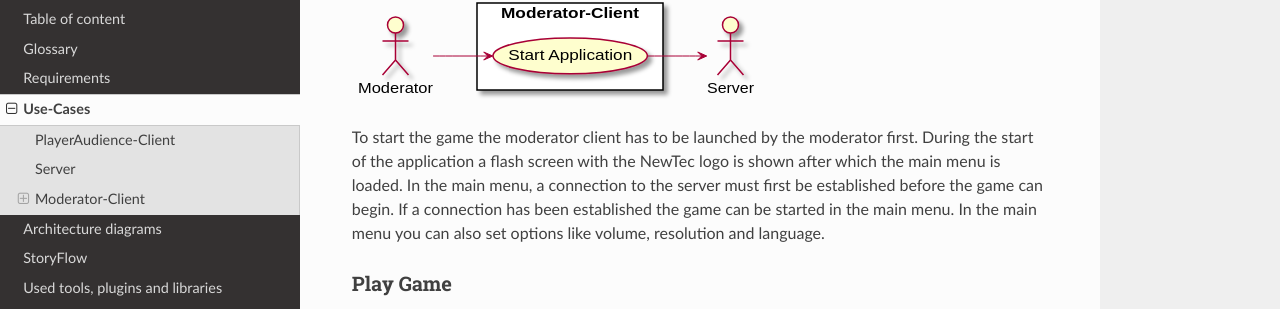
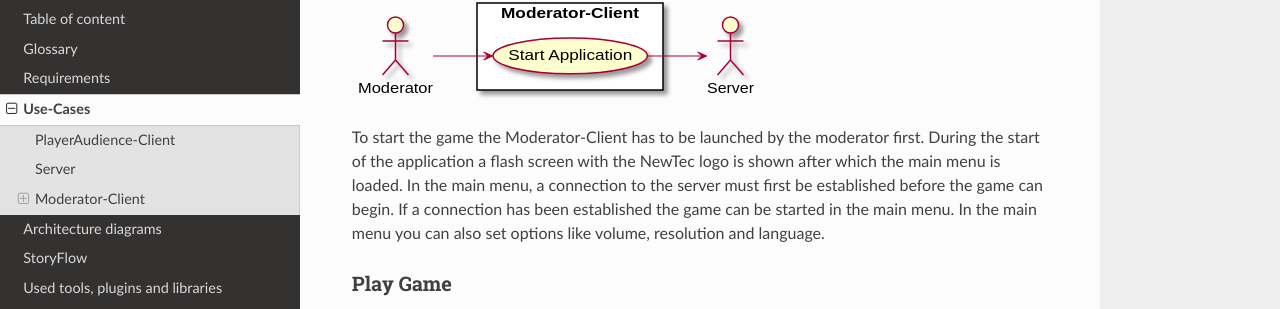
Before and after one commit to Brotenko/QualityQuest, an MkDocs documentation site: the page built from Docs/Technical Specifications/docs/use-case-diagramme.md, in a window 1280 px wide and 900 px high, scrolled down 675 px. Shown: the part 130-439 px from the top of the window. Built offline with MkDocs 1.6.1, drawn with Linux system fonts in a browser that asks for light colours; nearby versions of some CDN libraries.

```diff
--- a/Docs/Technical Specifications/docs/use-case-diagramme.md
+++ b/Docs/Technical Specifications/docs/use-case-diagramme.md
@@ -19,7 +19,7 @@ The server also acts as an actor for the Moderator-Client.
 ### Start Application
 ![Start Application](diagrams/UseCase/Moderator_Client_A.svg)
 
-To start the game the moderator client has to be launched by the moderator first.
+To start the game the Moderator-Client has to be launched by the moderator first.
 During the start of the application a flash screen with the NewTec logo is shown after which the main menu is loaded.
 In the main menu, a connection to the server must first be established before the game can begin.
 If a connection has been established the game can be started in the main menu.
```
